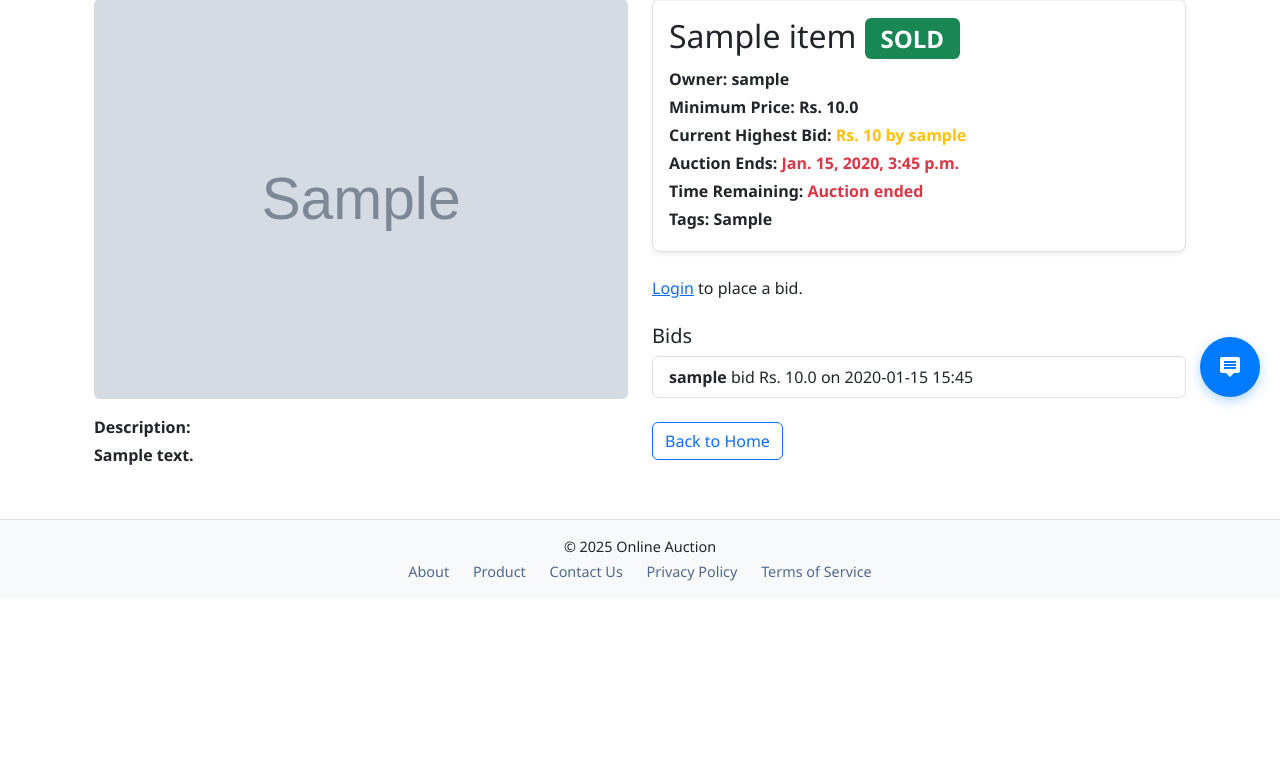
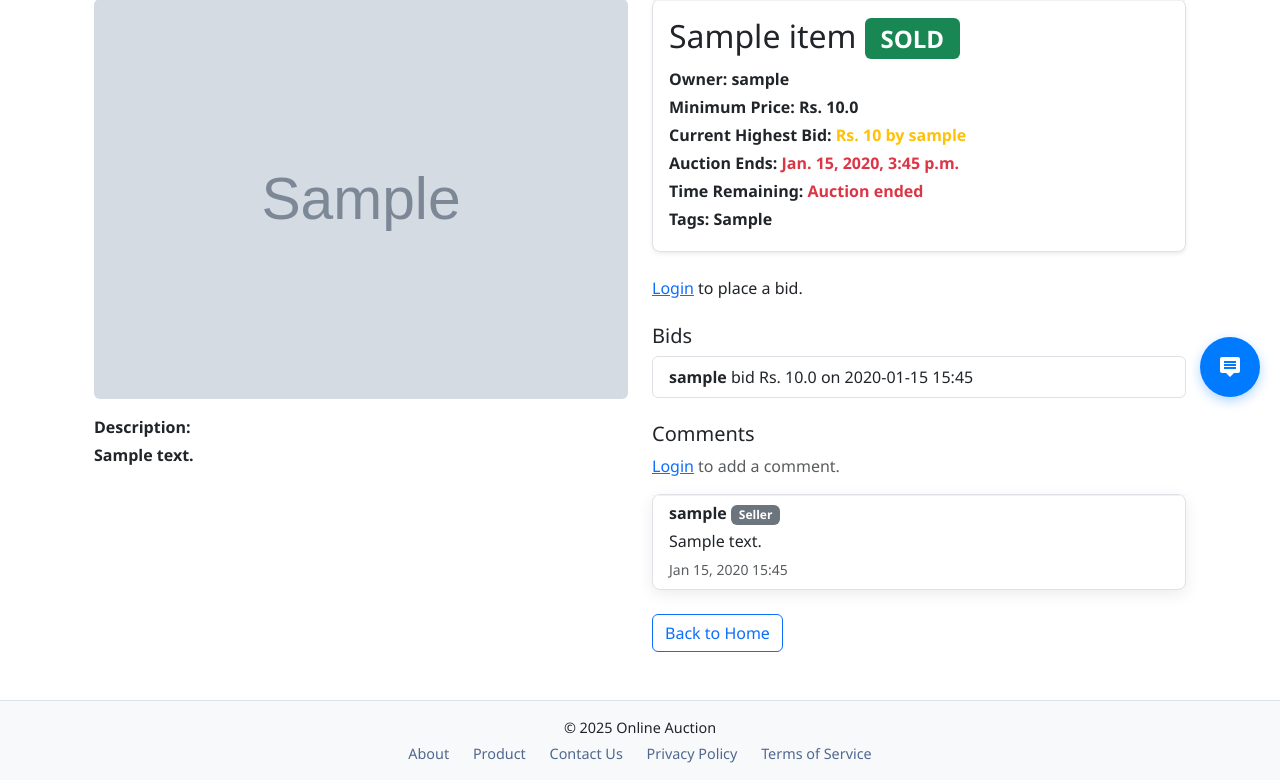
Before and after one commit to Namrata023/onlineauction, a Django app: page /product/1/ in a window 1280 px wide. Shown: the part 383-1163 px from the top of the page. Before the commit the page ends 964 px from the top, so only its background shows below. Run offline with Django 5.2, Linux system fonts and the light colour scheme; tables that the repository leaves empty hold one stand-in row (values such as "Sample post"); grey boxes marked "Sample" are stand-in pictures; parts of the project's set-up code (start-up, migrations or seed data) failed here and were passed over.

Commit message:
comment system

```diff
--- a/myapp/admin.py
+++ b/myapp/admin.py
@@ -1,5 +1,5 @@
 from django.contrib import admin
-from .models import CustomUser, Item, Bid, Feedback,ItemImage, Payment, Notification, PasswordResetOTP
+from .models import CustomUser, Item, Bid, Feedback,ItemImage, Payment, Notification, PasswordResetOTP, Comment
 
 admin.site.register(CustomUser)
 admin.site.register(Item)
@@ -11,3 +11,4 @@ class PaymentAdmin(admin.ModelAdmin):
     list_display = ['user', 'item', 'amount', 'payment_status', 'created_at']
 admin.site.register(Notification)
 admin.site.register(PasswordResetOTP)
+admin.site.register(Comment)
--- a/myapp/forms.py
+++ b/myapp/forms.py
@@ -1,5 +1,5 @@
 from django import forms
-from .models import Item, Bid, Feedback, CustomUser, ItemImage
+from .models import Item, Bid, Feedback, CustomUser, ItemImage, Comment
 from django.contrib.auth.forms import UserCreationForm as BaseUserCreationForm
 from django.core.exceptions import ValidationError
 from django.utils import timezone
@@ -45,6 +45,22 @@ class FeedbackForm(forms.ModelForm):
         fields = ['name', 'email', 'message']
 
 
+class CommentForm(forms.ModelForm):
+    class Meta:
+        model = Comment
+        fields = ['content']
+        widgets = {
+            'content': forms.Textarea(attrs={
+                'class': 'form-control',
+                'rows': 3,
+                'placeholder': 'Write your comment here...',
+                'maxlength': 500
+            })
+        }
+        labels = {
+            'content': 'Your Comment'
+        }
+
 class UserCreationForm(BaseUserCreationForm):
     class Meta:
         model = CustomUser
--- a/myapp/models.py
+++ b/myapp/models.py
@@ -171,6 +171,19 @@ class Notification(models.Model):
     def __str__(self):
         return f"Notification for {self.user.username}: {self.message[:30]}"
 
+class Comment(models.Model):
+    item = models.ForeignKey(Item, on_delete=models.CASCADE, related_name='comments')
+    user = models.ForeignKey(settings.AUTH_USER_MODEL, on_delete=models.CASCADE)
+    content = models.TextField(max_length=500)
+    created_at = models.DateTimeField(auto_now_add=True)
+    updated_at = models.DateTimeField(auto_now=True)
+
+    class Meta:
+        ordering = ['-created_at']
+
+    def __str__(self):
+        return f"Comment by {self.user.username} on {self.item.name}"
+
 class PasswordResetOTP(models.Model):
     user = models.ForeignKey(settings.AUTH_USER_MODEL, on_delete=models.CASCADE)
     otp = models.CharField(max_length=6)
--- a/myapp/templates/product.html
+++ b/myapp/templates/product.html
@@ -133,7 +133,7 @@
                       {% endfor %}
                     </div>
                   {% endif %}
-                  <button type="submit" class="btn btn-success mt-2">Bid</button>
+                  <button type="submit" name="bid_submit" class="btn btn-success mt-2">Bid</button>
                 </form>
               </div>
             </div>
@@ -157,6 +157,62 @@
         {% else %}
           <p class="text-muted">No bids yet. Be the first to bid!</p>
         {% endif %}
+      </div>
+
+      <!-- Comments Section -->
+      <div class="mt-4">
+        <h5>Comments</h5>
+
+        <!-- Add Comment Form -->
+        {% if user.is_authenticated %}
+          <div class="card mt-3">
+            <div class="card-body">
+              <h6 class="card-title">Add a Comment</h6>
+              <form method="post">
+                {% csrf_token %}
+                <div class="mb-2">
+                  {{ comment_form.content.label_tag }}
+                  {{ comment_form.content }}
+                  {% if comment_form.content.errors %}
+                    <div class="text-danger">{{ comment_form.content.errors }}</div>
+                  {% endif %}
+                </div>
+                <small class="text-muted">Maximum 500 characters</small><br>
+                <button type="submit" name="comment_submit" class="btn btn-primary btn-sm mt-2">
+                  <i class="fas fa-comment"></i> Add Comment
+                </button>
+              </form>
+            </div>
+          </div>
+        {% else %}
+          <p class="text-muted"><a href="{% url 'login_view' %}">Login</a> to add a comment.</p>
+        {% endif %}
+
+        <!-- Comments List -->
+        <div class="mt-3">
+          {% if comments %}
+            {% for comment in comments %}
+              <div class="card mb-2">
+                <div class="card-body py-2">
+                  <div class="d-flex justify-content-between align-items-start">
+                    <div class="flex-grow-1">
+                      <h6 class="mb-1">
+                        <strong>{{ comment.user.username }}</strong>
+                        {% if comment.user == item.owner %}
+                          <span class="badge bg-secondary badge-sm">Seller</span>
+                        {% endif %}
+                      </h6>
+                      <p class="mb-1">{{ comment.content }}</p>
+                      <small class="text-muted">{{ comment.created_at|date:"M d, Y H:i" }}</small>
+                    </div>
+                  </div>
+                </div>
+              </div>
+            {% endfor %}
+          {% else %}
+            <p class="text-muted">No comments yet. Be the first to comment!</p>
+          {% endif %}
+        </div>
       </div>
 
       <!-- Item Actions -->
--- a/myapp/views.py
+++ b/myapp/views.py
@@ -3,7 +3,7 @@ from django.contrib.auth.decorators import login_required
 from django.core.mail import send_mail
 from django.conf import settings
 from .models import *
-from .forms import ItemForm, BidForm, FeedbackForm, UserCreationForm, UserProfileForm, ItemImageFormSet
+from .forms import ItemForm, BidForm, FeedbackForm, UserCreationForm, UserProfileForm, ItemImageFormSet, CommentForm
 from django.contrib.auth import authenticate, login,logout, get_user_model
 from collections import namedtuple
 from django.http import HttpResponseForbidden, HttpResponse, JsonResponse
@@ -217,7 +217,7 @@ def logout_view(request):
 def product(request,id):
     item = Item.objects.get(id=id)
     bids = item.bid_set.order_by('-bid_price')
-
+    comments = item.comments.all()
 
     auction_expired = item.end_time and item.end_time < timezone.now()
     winner = None
@@ -232,67 +232,88 @@ def product(request,id):
         if is_winner:
             payment = Payment.objects.filter(item=item, user=request.user, payment_status="Completed").first()
 
-    if request.method == 'POST' and request.user.is_authenticated:
-        form = BidForm(request.POST)
-        if item.owner == request.user:
+    if request.method == 'POST':
+        # Handle bid form
+        if 'bid_submit' in request.POST and request.user.is_authenticated:
+            form = BidForm(request.POST)
+            comment_form = CommentForm()
+            if item.owner == request.user:
+                form.add_error(None, "You cannot bid on your own item.")
+            elif auction_expired:
+                form.add_error(None, "Auction has ended. Bidding is closed.")
+            elif form.is_valid():
+                bid = form.save(commit=False)
+                highest_bid = bids.first()
+                min_bid = item.minimum_price
 
-            form.add_error(None, "You cannot bid on your own item.")
-        elif auction_expired:
-            form.add_error(None, "Auction has ended. Bidding is closed.")
-        elif form.is_valid():
-            bid = form.save(commit=False)
-            highest_bid = bids.first()
-            min_bid = item.minimum_price
+                if highest_bid:
+                    min_bid = max(min_bid, highest_bid.bid_price)
 
-            if highest_bid:
-                min_bid = max(min_bid, highest_bid.bid_price)
+                if bid.bid_price > min_bid:
+                    try:
+                        bid.item = item
+                        bid.bidder = request.user
+                        bid.bid_time = timezone.now()
+                        bid.save()
 
-            if bid.bid_price > min_bid:
-                try:
-                    bid.item = item
-                    bid.bidder = request.user
-                    bid.bid_time = timezone.now()
-                    bid.save()
-
-                    # Notify item owner about new bid
-                    try:
-                        create_notification(
-                            user=item.owner,
-                            message=f"New bid of Rs.{bid.bid_price} placed on your item '{item.name}' by {request.user.username}.",
-                            notification_type='bid',
-                            priority='medium',
-                            related_item=item
-                        )
-                    except Exception as e:
-                        logger.warning(f"Failed to notify item owner about bid: {e}")
-
-                    # Notify previous highest bidder about being outbid
-                    if highest_bid and highest_bid.bidder != request.user:
+                        # Notify item owner about new bid
                         try:
                             create_notification(
-                                user=highest_bid.bidder,
-                                message=f"You have been outbid on '{item.name}'. The new highest bid is Rs.{bid.bid_price}. Place a higher bid now!",
+                                user=item.owner,
+                                message=f"New bid of Rs.{bid.bid_price} placed on your item '{item.name}' by {request.user.username}.",
                                 notification_type='bid',
-                                priority='high',
+                                priority='medium',
                                 related_item=item
                             )
                         except Exception as e:
-                            logger.warning(f"Failed to notify previous bidder: {e}")
+                            logger.warning(f"Failed to notify item owner about bid: {e}")
 
-                    messages.success(request, f"Your bid of Rs.{bid.bid_price} has been placed successfully!")
-                    return redirect('product', id=id)
+                        # Notify previous highest bidder about being outbid
+                        if highest_bid and highest_bid.bidder != request.user:
+                            try:
+                                create_notification(
+                                    user=highest_bid.bidder,
+                                    message=f"You have been outbid on '{item.name}'. The new highest bid is Rs.{bid.bid_price}. Place a higher bid now!",
+                                    notification_type='bid',
+                                    priority='high',
+                                    related_item=item
+                                )
+                            except Exception as e:
+                                logger.warning(f"Failed to notify previous bidder: {e}")
 
-                except Exception as e:
-                    logger.error(f"Failed to save bid for item {item.id}: {e}")
-                    form.add_error(None, "Failed to place bid. Please try again.")
-            else:
-                form.add_error('bid_price', f'Your bid must be higher than Rs.{min_bid:.2f}.')
+                        messages.success(request, f"Your bid of Rs.{bid.bid_price} has been placed successfully!")
+                        return redirect('product', id=id)
+
+                    except Exception as e:
+                        logger.error(f"Failed to save bid for item {item.id}: {e}")
+                        form.add_error(None, "Failed to place bid. Please try again.")
+                else:
+                    form.add_error('bid_price', f'Your bid must be higher than Rs.{min_bid:.2f}.')
+
+        # Handle comment form
+        elif 'comment_submit' in request.POST and request.user.is_authenticated:
+            comment_form = CommentForm(request.POST)
+            form = BidForm()
+            if comment_form.is_valid():
+                comment = comment_form.save(commit=False)
+                comment.item = item
+                comment.user = request.user
+                comment.save()
+                messages.success(request, "Your comment has been added!")
+                return redirect('product', id=id)
+        else:
+            form = BidForm()
+            comment_form = CommentForm()
     else:
         form = BidForm()
+        comment_form = CommentForm()
+
     return render(request, 'product.html', {
         'item': item,
         'bids': bids,
         'form': form,
+        'comment_form': comment_form,
+        'comments': comments,
         'auction_expired': auction_expired,
         'winner': winner,
         'is_winner': is_winner,
```
Also changed, not shown: myapp/migrations/0001_initial.py, myapp/migrations/0002_alter_item_end_time.py (deleted), myapp/migrations/0003_alter_item_end_time.py (deleted), myapp/migrations/0005_alter_customuser_email_alter_item_end_time.py (deleted), myapp/migrations/0006_alter_customuser_email_and_more.py (deleted), myapp/migrations/0007_alter_item_end_time.py (deleted), myapp/migrations/0008_alter_item_category_alter_item_end_time.py (deleted), myapp/migrations/0009_alter_item_end_time.py (deleted), myapp/migrations/0010_alter_notification_options_and_more.py (deleted), myapp/migrations/0011_alter_item_end_time.py (deleted), myapp/migrations/0012_alter_item_end_time.py (deleted), myapp/migrations/0013_alter_item_end_time.py (deleted), myapp/migrations/0014_alter_item_end_time_and_more.py (deleted), myapp/migrations/0015_alter_item_end_time.py (deleted), 1 more files.
